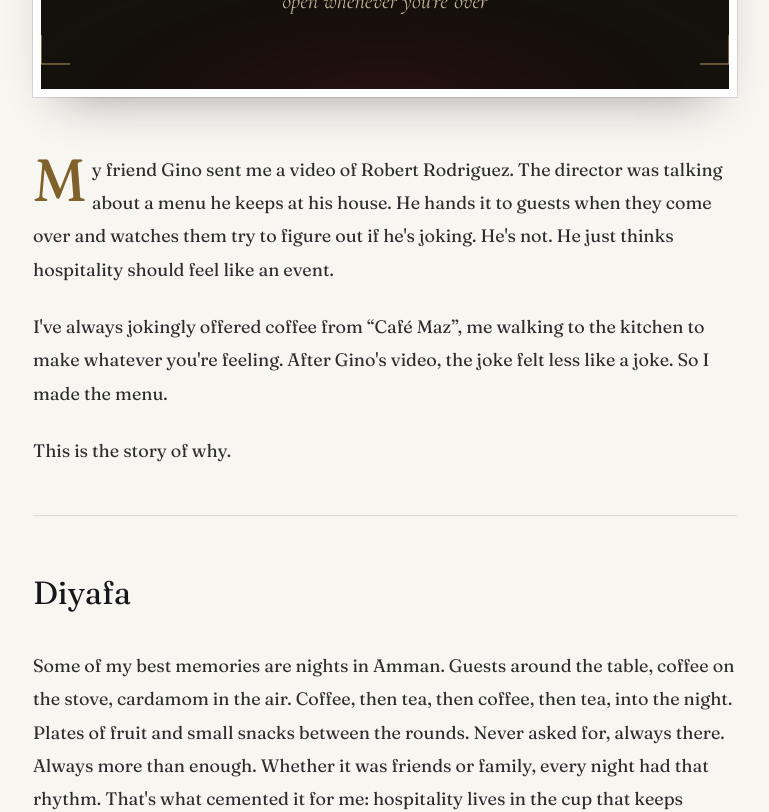
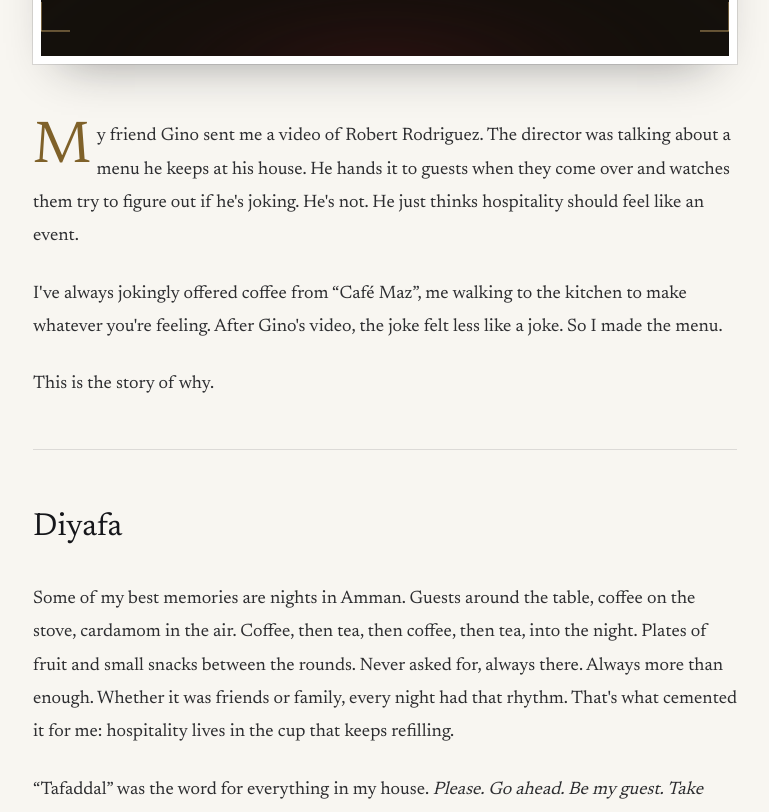
Before and after one commit to Mazen286/maz-gallery, a Next.js app: page /blog/cafe-maz in a window 1280 px wide. Shown: the part 860-1672 px from the top of the page, without its empty margins (255-1024 px from the left). Built offline with nearby package versions, Linux system fonts and the light colour scheme.

Commit message:
Headings in Newsreader instead of Fraunces (Maz's pick on Review)

```diff
--- a/src/app/globals.css
+++ b/src/app/globals.css
@@ -75,7 +75,7 @@ html {
   --color-brass-2: var(--brass-2);
   --color-brass-ink: var(--brass-ink);
   --font-sans: var(--font-inter-tight);
-  --font-display: var(--font-fraunces);
+  --font-display: var(--font-newsreader);
   /* Two faces only. No mono face is loaded, so anything still asking for
      one gets Inter Tight instead of whatever mono the device has. Café Maz
      sets its own mono through --font-jetbrains-mono. */
@@ -206,7 +206,7 @@ body:has([data-tone="dark"]) .site-nav {
 
 /* ─── Reading Room: drop cap on the opening paragraph ─── */
 .reading-room > p:first-of-type::first-letter {
-  font-family: var(--font-fraunces), Georgia, serif;
+  font-family: var(--font-newsreader), Georgia, serif;
   font-size: 3.3em;
   float: left;
   line-height: 0.85;
--- a/src/app/layout.tsx
+++ b/src/app/layout.tsx
@@ -1,5 +1,5 @@
 import type { Metadata } from "next"
-import { Inter_Tight, Fraunces } from "next/font/google"
+import { Inter_Tight, Newsreader } from "next/font/google"
 import { Navbar } from "@/components/layout/navbar"
 import { Footer } from "@/components/layout/footer"
 import { GalleryChrome } from "@/components/layout/gallery-chrome"
@@ -16,8 +16,9 @@ const interTight = Inter_Tight({
   style: ["normal"],
 })
 
-const fraunces = Fraunces({
-  variable: "--font-fraunces",
+// Headings: Newsreader (Maz's pick on Review, 26 Nov 2026, in place of Fraunces)
+const newsreader = Newsreader({
+  variable: "--font-newsreader",
   subsets: ["latin"],
   weight: ["400", "600"],
   style: ["normal", "italic"],
@@ -67,7 +68,7 @@ export default function RootLayout({
   children: React.ReactNode
 }>) {
   return (
-    <html lang="en" className={`${interTight.variable} ${fraunces.variable} h-full antialiased`}>
+    <html lang="en" className={`${interTight.variable} ${newsreader.variable} h-full antialiased`}>
       <body className="min-h-full flex flex-col bg-background text-foreground">
         <script
           type="application/ld+json"
```
